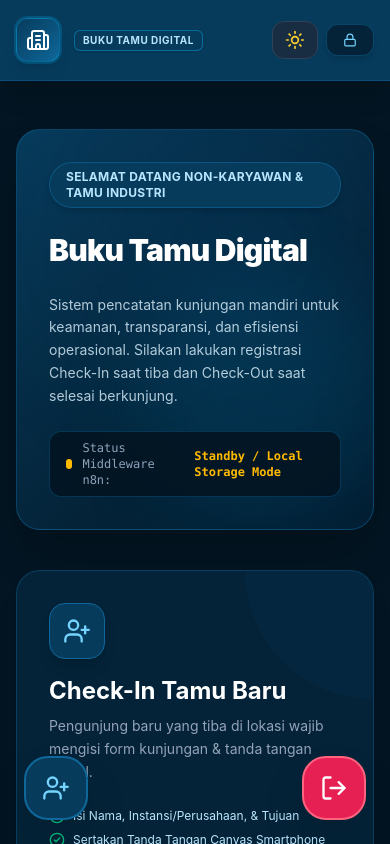
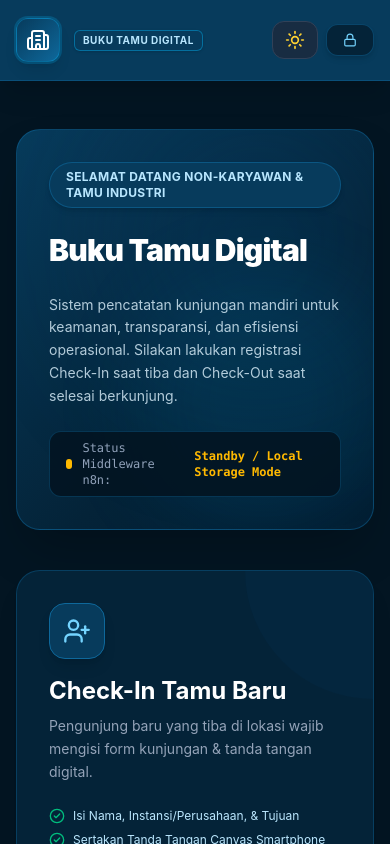
Before and after one commit to sukraalhamda/buku-tamu-digital, a React (Vite) app: page / in a window 390 px wide. Shown: the top 844 px of the page. Built offline with nearby package versions, Linux system fonts and the light colour scheme; no server answers; the database is empty.

Commit message:
hapus FAB logo ngambang

```diff
--- a/src/pages/WelcomePage.jsx
+++ b/src/pages/WelcomePage.jsx
@@ -489,27 +489,6 @@ export default function WelcomePage({ onNavigate, showToast, refreshVisits }) {
           </div>
         )}
       </Modal>
-
-      {/* Floating Action Buttons (FAB) */}
-      <div className="fixed bottom-6 left-6 right-6 flex items-center justify-between gap-4 pointer-events-none z-40 md:hidden">
-        {/* Check-In FAB */}
-        <button
-          onClick={() => onNavigate('checkin')}
-          className="pointer-events-auto w-16 h-16 rounded-3xl bg-[#073B5C] border-2 border-[#0E689B] flex items-center justify-center text-sky-300 shadow-2xl transition-all duration-300 hover:scale-110 hover:shadow-sky-500/50 active:scale-95"
-          aria-label="Check-In"
-        >
-          <UserPlus className="w-7 h-7" />
-        </button>
-
-        {/* Check-Out FAB */}
-        <button
-          onClick={() => onNavigate('checkout')}
-          className="pointer-events-auto w-16 h-16 rounded-3xl bg-rose-500/90 border-2 border-rose-400 flex items-center justify-center text-white shadow-2xl transition-all duration-300 hover:scale-110 hover:shadow-rose-500/50 active:scale-95"
-          aria-label="Check-Out"
-        >
-          <LogOut className="w-7 h-7" />
-        </button>
-      </div>
     </div>
   );
 }
```
